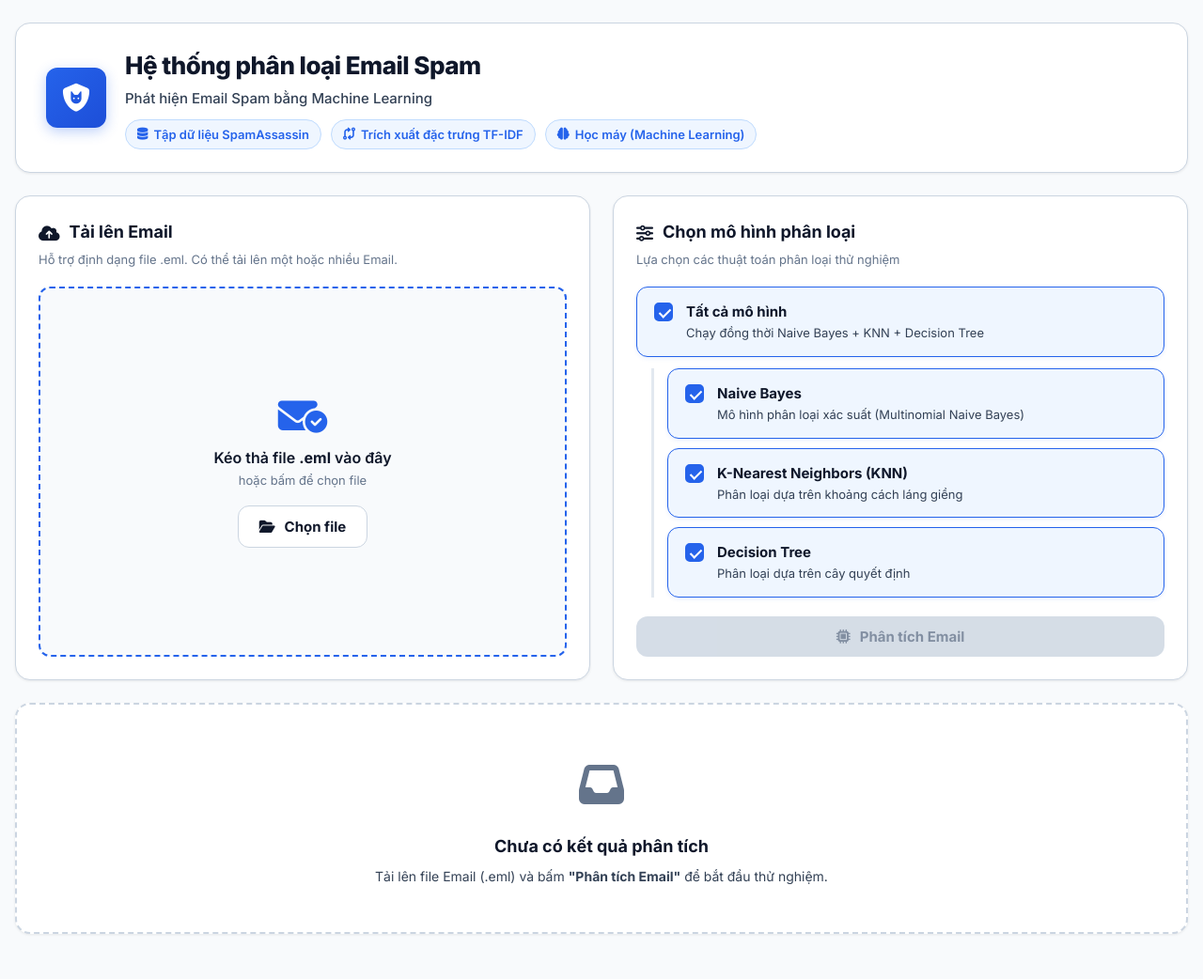
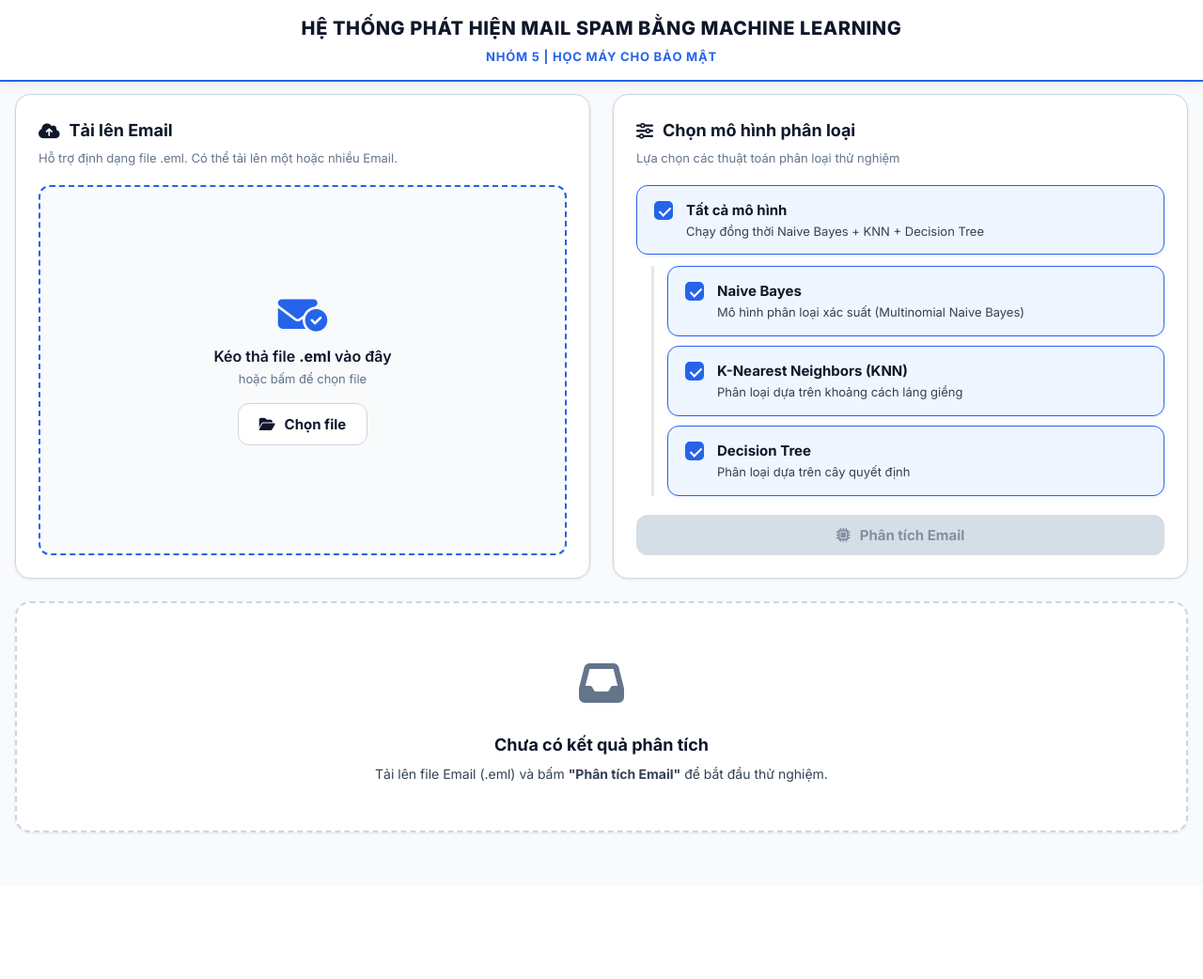
Before and after one commit to ThQNam6105/HMCBM---Spam-Ham-detector, a Flask app: page / in a window 1280 px wide. Shown: the whole page at 94% size. After the commit the page ends 888 px from the top, so only its background shows below. Run offline with Flask 3, Linux system fonts and the light colour scheme.

Commit message:
Update fixed full-width header with new title and subtitle

```diff
--- a/static/css/style.css
+++ b/static/css/style.css
@@ -46,7 +46,7 @@ body {
     color: var(--text-primary);
     min-height: 100vh;
     line-height: 1.6;
-    padding: 24px 16px;
+    padding: 100px 16px 32px 16px;
     font-size: 15px;
 }
 
@@ -57,49 +57,41 @@ body {
 }
 
 /* -------------------------------------------------------------
-   HEADER
+   FIXED FULL-WIDTH HEADER
 ------------------------------------------------------------- */
 .app-header {
-    background: var(--card-bg);
-    border: 1px solid var(--border-color);
-    border-radius: var(--radius-lg);
-    padding: 24px 32px;
-    margin-bottom: 24px;
-    box-shadow: var(--shadow-sm);
+    position: fixed;
+    top: 0;
+    left: 0;
+    width: 100%;
+    z-index: 1000;
+    background: #ffffff;
+    border-bottom: 2px solid var(--primary-color);
+    box-shadow: 0 4px 12px rgba(0, 0, 0, 0.06);
+    padding: 14px 24px;
+    text-align: center;
 }
 
-.header-content {
-    display: flex;
-    align-items: center;
-    gap: 20px;
+.header-container {
+    max-width: 1280px;
+    margin: 0 auto;
 }
 
-.header-icon {
-    width: 64px;
-    height: 64px;
-    background: linear-gradient(135deg, #2563eb, #1d4ed8);
-    color: #ffffff;
-    border-radius: var(--radius-md);
-    display: flex;
-    align-items: center;
-    justify-content: center;
-    font-size: 30px;
-    box-shadow: 0 4px 14px rgba(37, 99, 235, 0.3);
-    flex-shrink: 0;
+.app-header h1 {
+    font-size: 20px;
+    font-weight: 800;
+    color: var(--text-primary);
+    letter-spacing: 0.03em;
+    text-transform: uppercase;
+    margin-bottom: 4px;
 }
 
-.header-titles h1 {
-    font-size: 26px;
-    font-weight: 800;
-    color: var(--text-primary);
-    letter-spacing: -0.02em;
-}
-
-.header-titles .subtitle {
-    font-size: 15px;
-    color: var(--text-secondary);
-    margin-top: 2px;
-    font-weight: 500;
+.app-header .subtitle {
+    font-size: 13px;
+    font-weight: 700;
+    color: var(--primary-color);
+    letter-spacing: 0.06em;
+    text-transform: uppercase;
 }
 
 .badges-row {
--- a/templates/index.html
+++ b/templates/index.html
@@ -12,24 +12,15 @@
     <link rel="stylesheet" href="{{ url_for('static', filename='css/style.css') }}">
 </head>
 <body>
+    <!-- FIXED FULL-WIDTH HEADER -->
+    <header class="app-header">
+        <div class="header-container">
+            <h1>HỆ THỐNG PHÁT HIỆN MAIL SPAM BẰNG MACHINE LEARNING</h1>
+            <p class="subtitle">NHÓM 5 | HỌC MÁY CHO BẢO MẬT</p>
+        </div>
+    </header>
+
     <div class="app-container">
-        <!-- HEADER -->
-        <header class="app-header">
-            <div class="header-content">
-                <div class="header-icon">
-                    <i class="fa-solid fa-shield-cat"></i>
-                </div>
-                <div class="header-titles">
-                    <h1>Hệ thống phân loại Email Spam</h1>
-                    <p class="subtitle">Phát hiện Email Spam bằng Machine Learning</p>
-                    <div class="badges-row">
-                        <span class="badge badge-info"><i class="fa-solid fa-database"></i> Tập dữ liệu SpamAssassin</span>
-                        <span class="badge badge-info"><i class="fa-solid fa-code-compare"></i> Trích xuất đặc trưng TF-IDF</span>
-                        <span class="badge badge-info"><i class="fa-solid fa-brain"></i> Học máy (Machine Learning)</span>
-                    </div>
-                </div>
-            </div>
-        </header>
 
         <!-- TOP GRID: UPLOAD & MODEL SELECTION -->
         <div class="top-grid">
```
